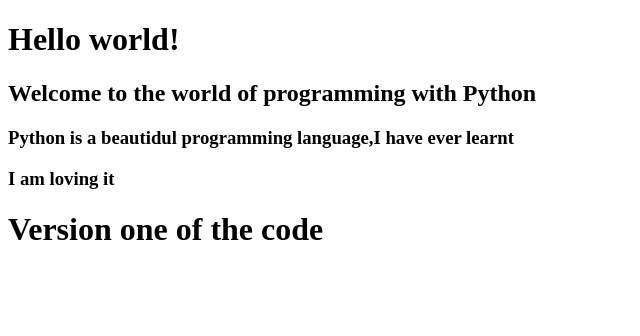
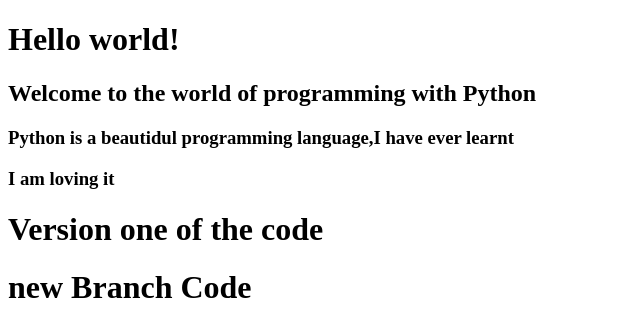
Before and after one commit to chandrasekaran1011/Cs50, a plain HTML site: page index.html in a window 1280 px wide. Shown: the whole page, without its empty margins (0-640 px from the left). Drawn offline with Linux system fonts and the light colour scheme.

Commit message:
Index branch 1

```diff
--- a/index.html
+++ b/index.html
@@ -13,5 +13,7 @@
 		<h3>I am loving it</h3>
 		<h1>Version one of the code</h1>
 
+		<h1>new Branch Code</h1>
+
 	</body>
 </html>
```
